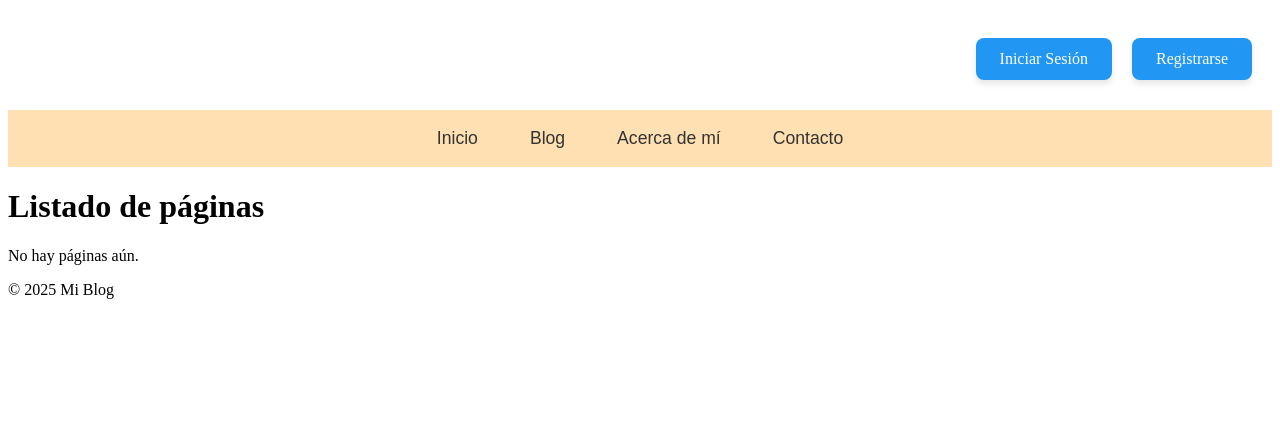
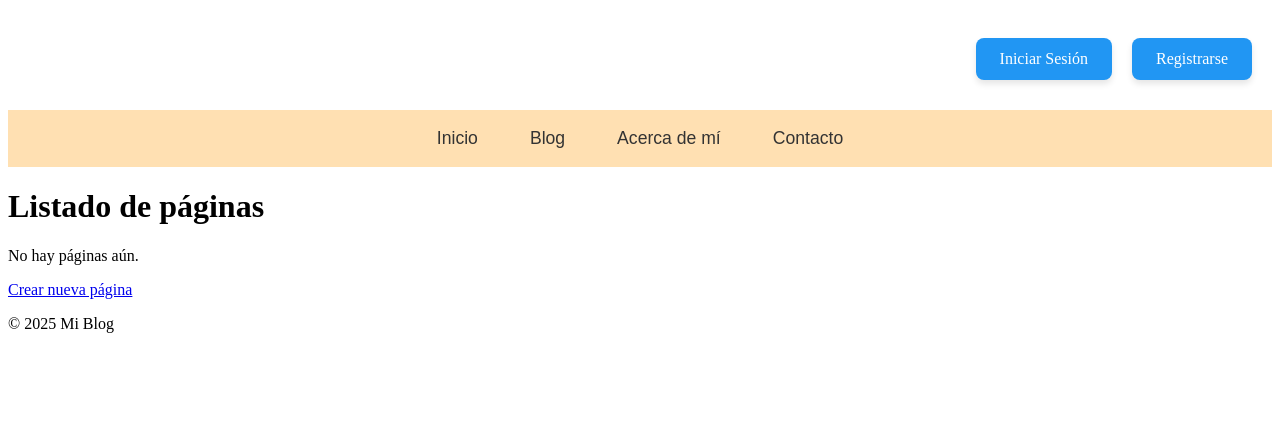
Before and after one commit to mato83/ProyectoFinal_OSORIO, a Django app: page / in a window 1280 px wide. Shown: the top 427 px of the page. Run offline with Django 5.2, Linux system fonts and the light colour scheme; data that the repository does not hold is empty.

Commit message:
Update page_list.html

```diff
--- a/mi_blog/blog/templates/blog/page_list.html
+++ b/mi_blog/blog/templates/blog/page_list.html
@@ -31,5 +31,6 @@
 
     {% else %}
         <p>No hay páginas aún.</p>
+        <a href="{% url 'page-create' %}">Crear nueva página</a>
     {% endif %}
     {% endblock %}
```
